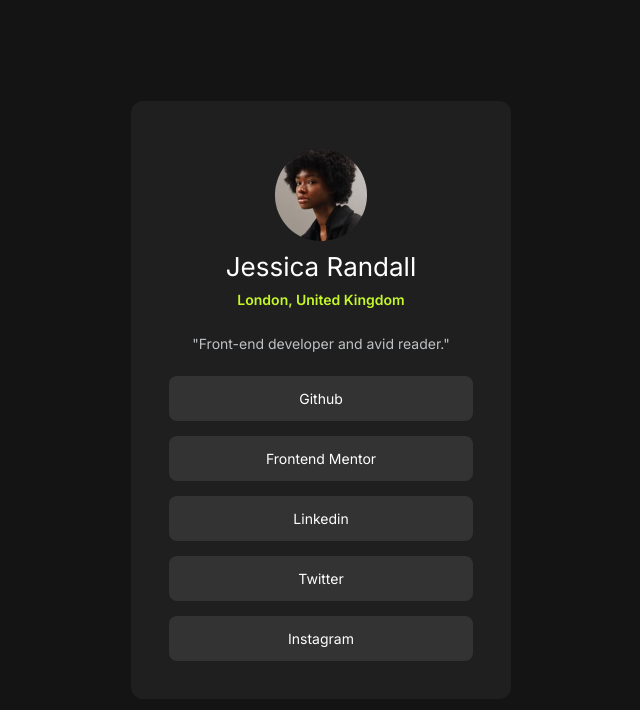
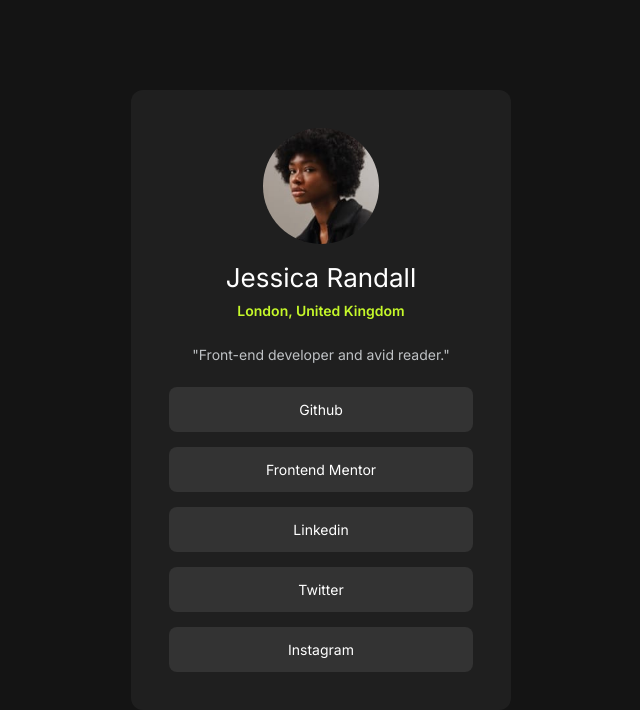
Before and after one commit to Shoaib-Bin-Rashid/Social-links-profile, a plain HTML site: page index.html in a window 1280 px wide. Shown: the whole page, without its empty margins (319-959 px from the left). Drawn offline with Linux system fonts and the light colour scheme; a web font is replaced by a local one.

Commit message:
Update style.css

```diff
--- a/style.css
+++ b/style.css
@@ -29,10 +29,10 @@ main{
 }
 
 .container img{
-    width: 30%;
+    width: 38%;
     height: auto;
-    border-radius: 50% ;
-    margin: 10px;
+    border-radius: 50%;
+    margin-bottom: 18px;
 }
 
 h1.name{
```
